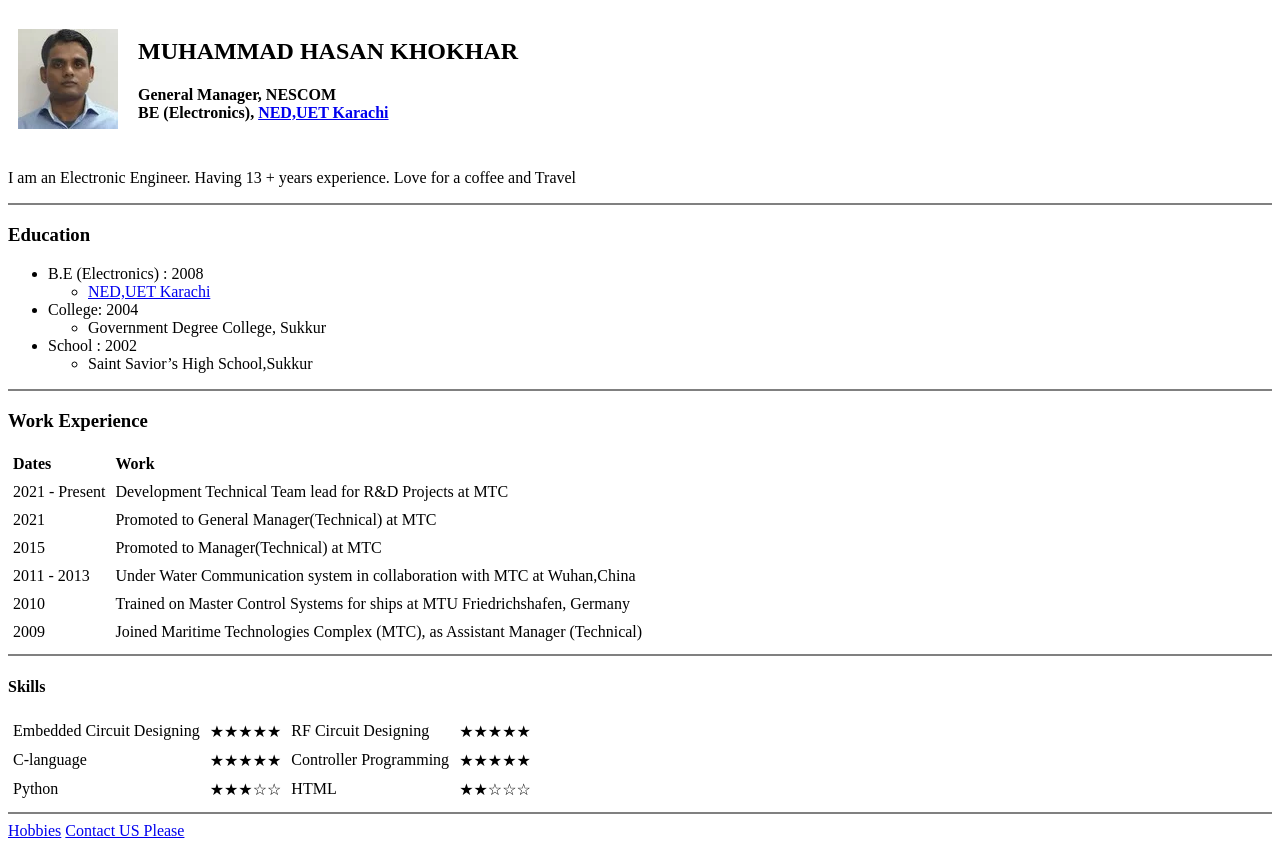
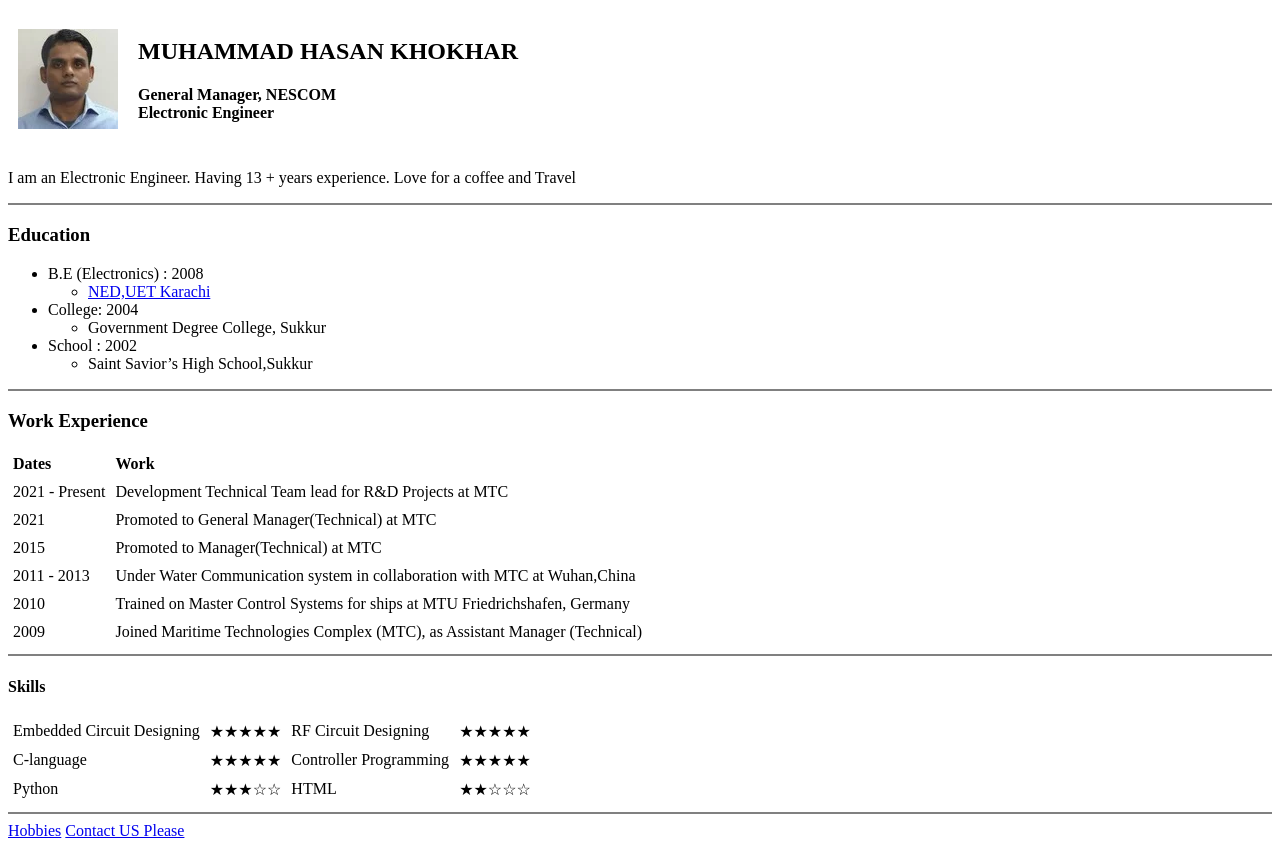
Before and after one commit to wasilawanhh/cv, a plain HTML site: page index.html in a window 1280 px wide. Drawn offline with Linux system fonts and the light colour scheme.

Commit message:
Update index.html

```diff
--- a/index.html
+++ b/index.html
@@ -15,7 +15,7 @@
               <h4>
                   General Manager, NESCOM
                   <br>
-                  BE (Electronics), <a href="https://www.neduet.edu.pk/" target="_blank">NED,UET Karachi</a>
+                  Electronic Engineer
 
               </h4>
           </td>
```
